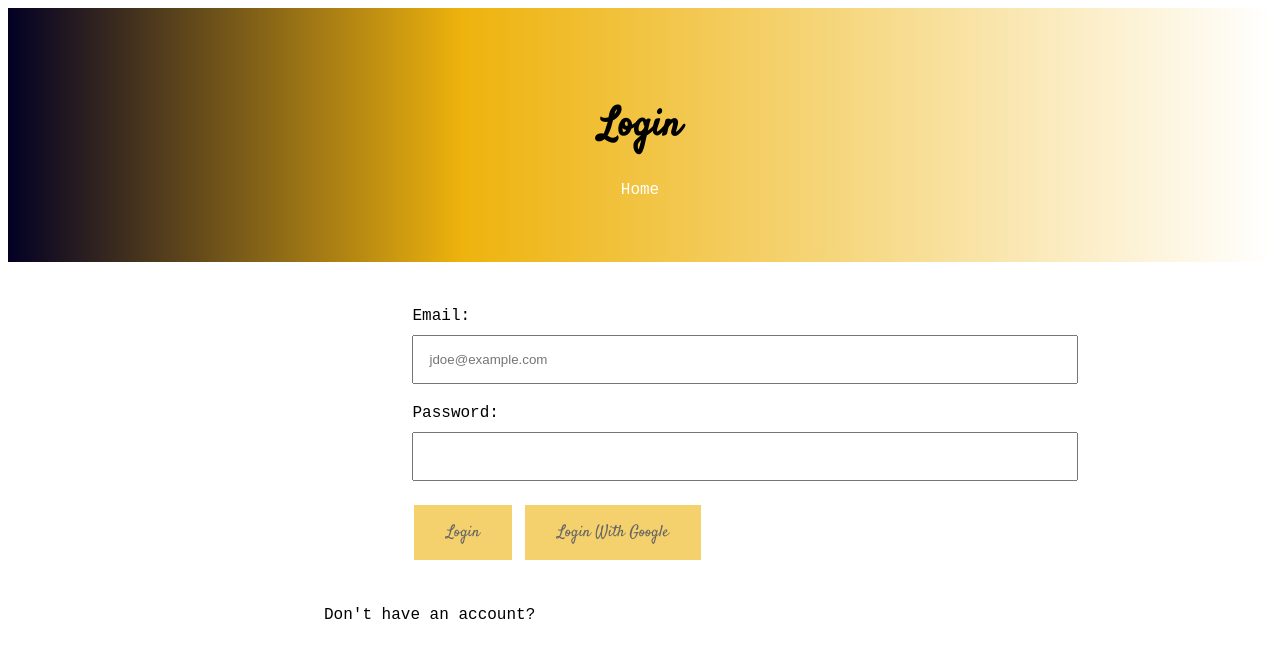
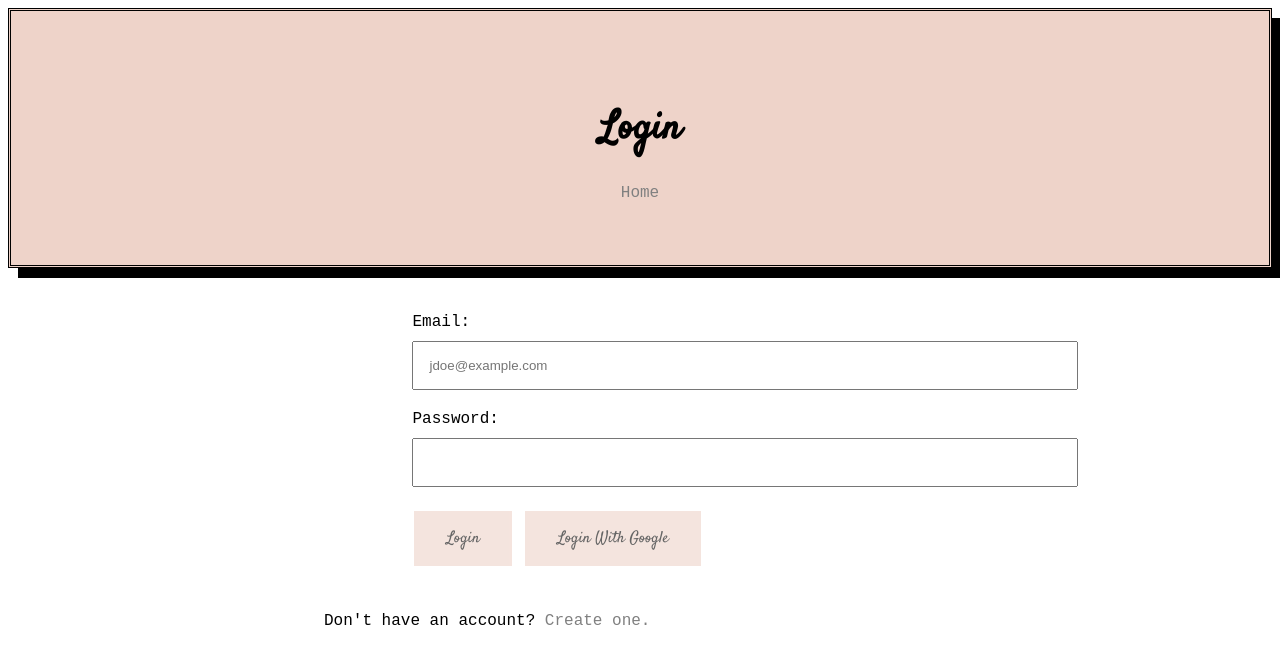
Before and after one commit to captainkcodes/CSC424Project, a plain HTML site: page Capstone/public/login.html in a window 1280 px wide. Shown: the top 664 px of the page. Drawn offline with Linux system fonts and the light colour scheme; a web font is replaced by a local one.

Commit message:
Updates, oh my!
Made changes (again) to layout & color scheme (styles.css & forms.css) ;; added redirects for login.html & register.html

```diff
--- a/Capstone/public/app.js
+++ b/Capstone/public/app.js
@@ -9,6 +9,9 @@ function googleLogin() {
             const user= result.user;
             document.write(`Welcome ${user.displayName} to Schedule Me`);
             console.log(user)
+
+            //hopefully redirects to landing page
+            window.location.href="landingpage.html";
     })
     .catch(console.log)
 }
--- a/Capstone/public/forms.css
+++ b/Capstone/public/forms.css
@@ -16,12 +16,12 @@
 }
 a
 {
-  color: white;
+  color: grey;
   text-decoration: none;
 }
 a:hover
 {
-    color: #eeb30d;
+  color: #3b3f40;
 }
 
 h1, h2
@@ -30,10 +30,11 @@ h1, h2
 }
 .header
 {
-  background: rgb(2,0,36);
-  background: linear-gradient(90deg, rgba(2,0,36,1) 0%, rgba(238,179,13,1) 36%, rgba(255,255,255,1) 100%);
+  background-color: #eed3c9;
   text-align: center;
   padding: 5%;
+  border-style: double;
+  box-shadow: 10px 10px black;
 }
 .navbar
 {
@@ -58,7 +59,7 @@ input[type=password]
 }
 input[type=submit]
 {
-    background-color: #eeb30d;
+    background-color: #eed3c9;
     border: none;
     color: black;
     padding: 16px 32px;
@@ -74,18 +75,17 @@ input[type=submit]
 }
 input[type=submit]:hover
 {
-    background: rgb(2,0,36);
-    background: linear-gradient(90deg, rgba(2,0,36,1) 0%, rgba(238,179,13,1) 36%, rgba(255,255,255,1) 100%);
+    background: #eed3c9;
     opacity: 1;
 }
 input[type=text]:focus,
 input[type=email]:focus,
 input[type=password]:focus
 {
-    border-color: #eeb30d;
+    border-color: #eed3c9;
 }
 .button {
-    background-color: #eeb30d;
+    background-color: #eed3c9;
     border: none;
     color: black;
     padding: 16px 32px;
@@ -102,8 +102,7 @@ input[type=password]:focus
 
 .button:hover
 {
-    background: rgb(2,0,36);
-    background: linear-gradient(90deg, rgba(2,0,36,1) 0%, rgba(238,179,13,1) 36%, rgba(255,255,255,1) 100%);
+    background: #eed3c9;
     opacity: 1;
 }
 /*[Small Screens]*/
--- a/Capstone/public/login.html
+++ b/Capstone/public/login.html
@@ -33,7 +33,7 @@ view events, research classes, or create task lists-->
                         <label for="password"> Password: </label>
                         <input type="password" name="pass" required >
 
-                        <input type="submit" value="Login">
+                        <input type="submit" value="Login" onclick="windowReplacer()">
 
                         <!-- google login button -->
                         <button class="button" onclick="googleLogin()"> Login With Google </button>
@@ -47,3 +47,11 @@ view events, research classes, or create task lists-->
     <script src="app.js"></script>
     </body>
 </html>
+
+<script>
+
+    function windowReplacer()
+    {
+        window.location.href="landingpage.html";
+    }
+</script>
--- a/Capstone/public/styles.css
+++ b/Capstone/public/styles.css
@@ -12,17 +12,15 @@
   padding-top: 15%;
   text-align: center;
   width: 100%;
-  background: white;
 }
 .button
 {
   border-radius: 4px;
-  background: rgb(2,0,36);
-  background: linear-gradient(90deg, rgba(2,0,36,1) 0%, rgba(238,179,13,1) 36%, rgba(255,255,255,1) 100%);
+  background: #eed2c9;
   color: black;
   text-align: center;
-  font-size: 28px;
-  padding: 20px;
+  font-size: 18px;
+  padding: 10px;
   width: 200px;
   transition: all 0.5s;
   cursor: pointer;
@@ -52,12 +50,12 @@
 }
 a
 {
-  color: black;
+  color: grey;
   text-decoration: none;
 }
 a:hover
 {
-  color: gold;
+  color: #3b3f40;
 }
 h1, h2
 {
@@ -65,10 +63,11 @@ h1, h2
 }
 .header
 {
-  background: rgb(2,0,36);
-  background: linear-gradient(90deg, rgba(2,0,36,1) 0%, rgba(238,179,13,1) 36%, rgba(255,255,255,1) 100%);
+  background-color: #eed3c9;
   text-align: center;
   padding: 5%;
+  border-style: double;
+  box-shadow: 10px 10px black;
 }
 .navbar
 {
@@ -77,11 +76,11 @@ h1, h2
   display: inline-block;
 }
 
-/*[FOR LANDING PAGE ONLY]*/
+/*[FOR NAVIGATION ONLY]*/
 ul.breadcrumb {
-  padding: 8px 16px;
+  padding: 4px 8px;
   list-style: none;
-  background-color: #eee;
+  background-color: #eed3c9;
 }
 
 ul.breadcrumb li {display: inline;}
@@ -92,7 +91,7 @@ ul.breadcrumb li+li:before {
   content: "/\00a0";
 }
 
-ul.breadcrumb li a {color: gold;}
+ul.breadcrumb li a {color: grey;}
 
 ul.breadcrumb li a:hover {color: black;}
 /*[Small Screens]*/
```
Also changed, not shown: Capstone/public/register.html (+9 -1 lines).
